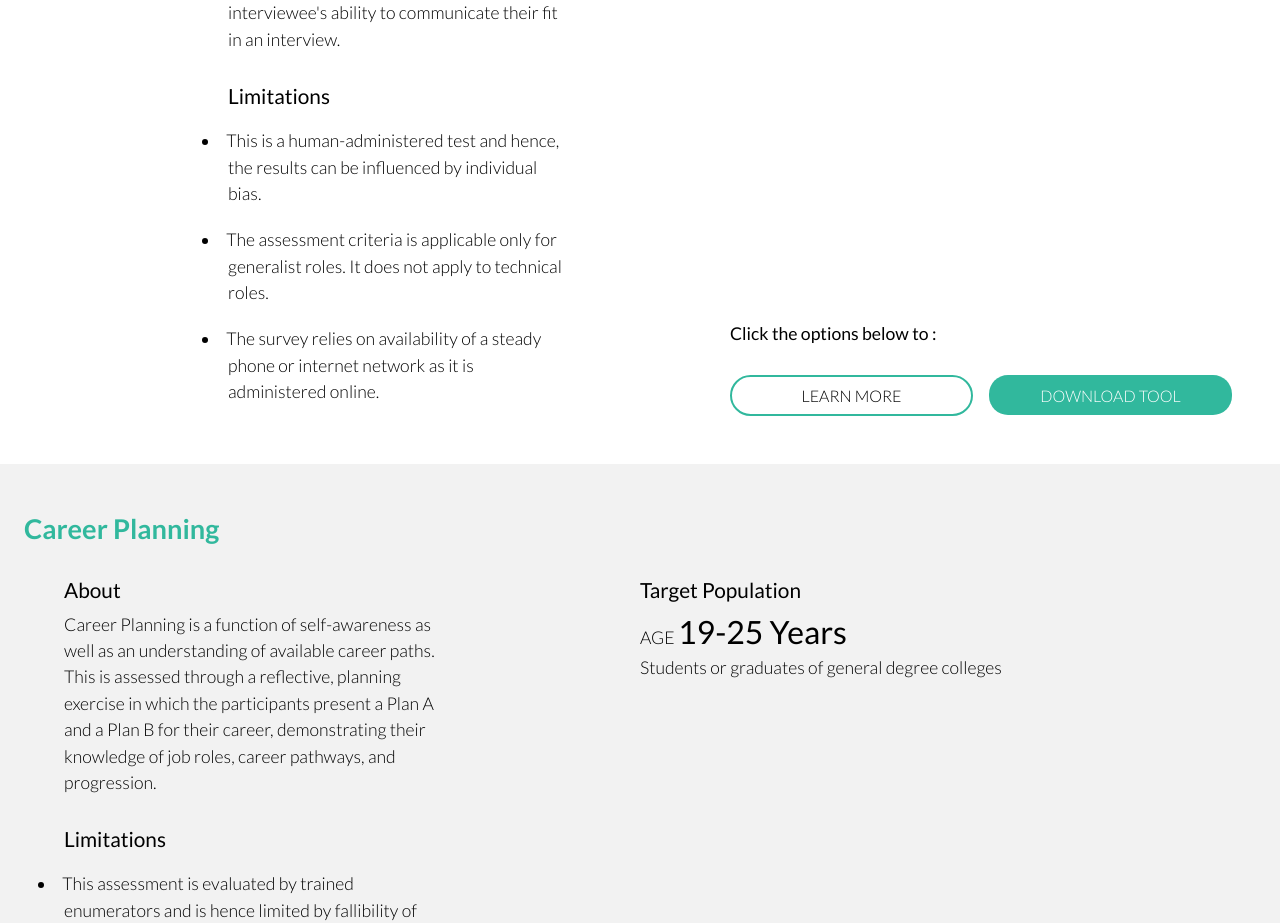
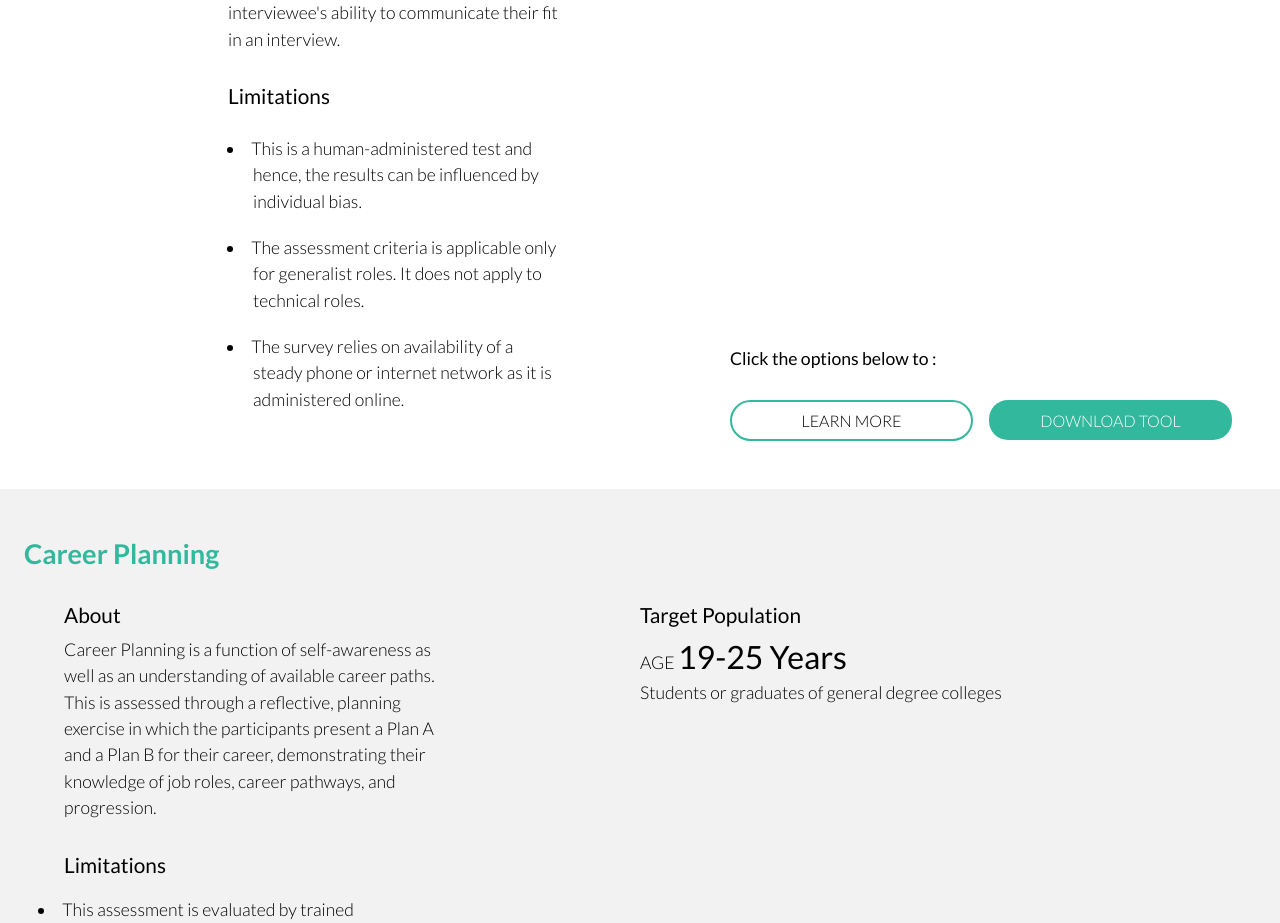
Before and after one commit to gitmedha/rct, a React (Create React App) app: page / in a window 1280 px wide. Shown: the part 1060-1983 px from the top of the page. Built offline with nearby package versions, Linux system fonts and the light colour scheme.

Commit message:
change alignment of limitations list

```diff
--- a/src/components/LandingPage/LandingPage.js
+++ b/src/components/LandingPage/LandingPage.js
@@ -133,6 +133,7 @@ working to enhance career readiness skills in the school-to-work space.
 
                                     <div className='box_header_sec'> Limitations</div>
                                     <div className='box_body_sec'>
+                                        <ul style={{paddingLeft:'25px'}}>
                                         <li>
                                         This is a human-administered test and hence, the results can be influenced by individual bias.
                                         </li>
@@ -142,6 +143,9 @@ working to enhance career readiness skills in the school-to-work space.
                                         <li>
                                         The survey relies on availability of a steady phone or internet network as it is administered online.
                                         </li>
+
+                                        </ul>
+
                                     </div>
                                 </Box>
 
```
